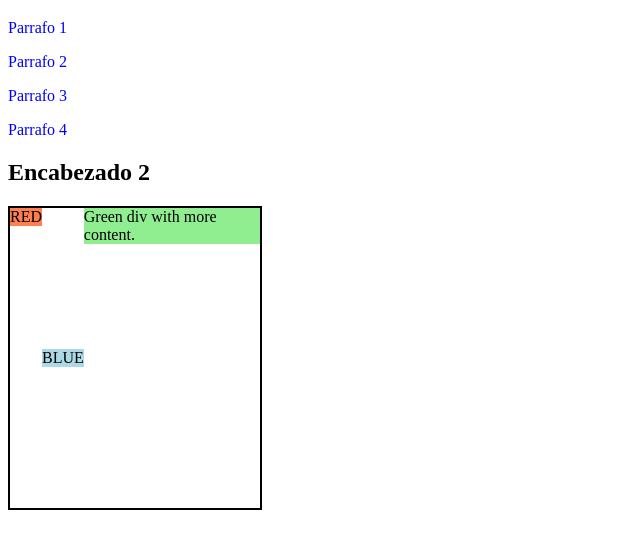
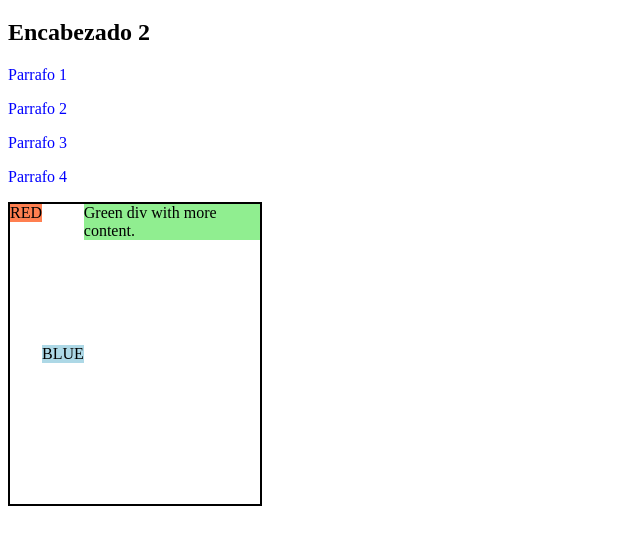
Before and after one commit to andonirdgz/Tareas-Web, a plain HTML site: page EjerciciosCSS/Ejercicio2.html in a window 1280 px wide. Shown: the part 61-610 px from the top of the page, without its empty margins (0-640 px from the left). Drawn offline with Linux system fonts and the light colour scheme.

Commit message:
Exercise 2 CSS and HTML grouping correction

```diff
--- a/EjerciciosCSS/Ejercicio2.html
+++ b/EjerciciosCSS/Ejercicio2.html
@@ -27,15 +27,12 @@ Comentarios:
       <link rel="stylesheet" href="./Solucion2.css" type="text/css" />
    </head>
    <body>
-      <div class="instruccion1">
-         <h1>Encabezado 1</h1>
-         <p>Parrafo 1</p>
-         <p>Parrafo 2</p>
-         <p>Parrafo 3</p>
-         <p>Parrafo 4</p>
-      </div>
-
+      <h1>Encabezado 1</h1>
       <h2>Encabezado 2</h2>
+      <p>Parrafo 1</p>
+      <p>Parrafo 2</p>
+      <p>Parrafo 3</p>
+      <p>Parrafo 4</p>
 
       <div id="main">
          <div style="background-color: coral">RED</div>
--- a/EjerciciosCSS/Solucion2.css
+++ b/EjerciciosCSS/Solucion2.css
@@ -21,7 +21,8 @@ Comentarios:
 */
 
 /* 1 */
-.instruccion1 {
+h1,
+p {
    color: #0000ff;
 }
 
```
